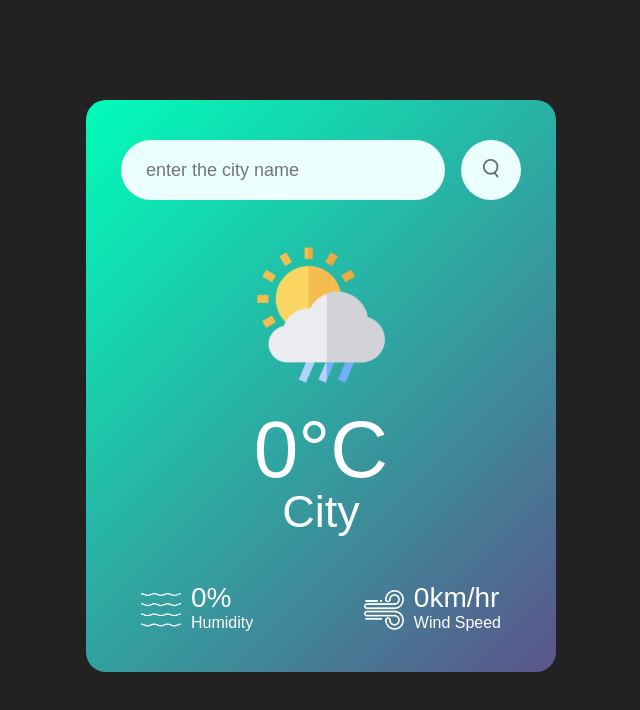
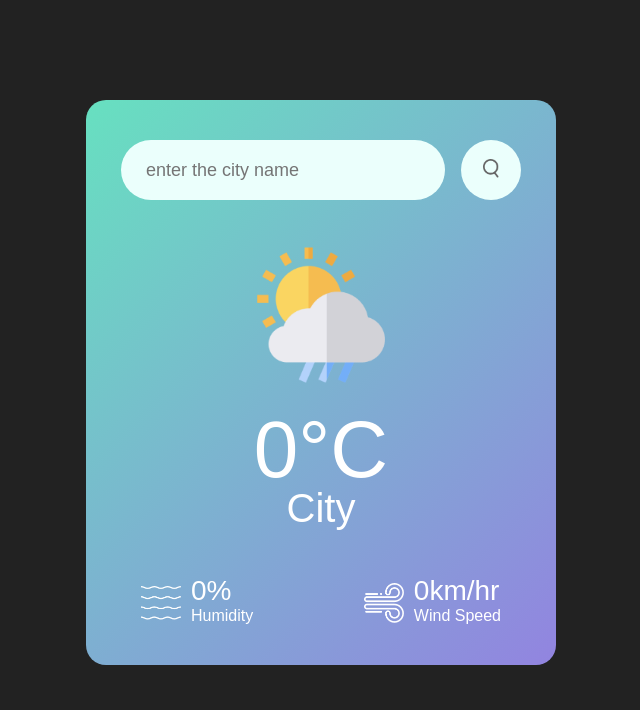
Before and after one commit to ShanmukhaSasank/Weather-App-Node, a website with bundled scripts: page src/index.html in a window 1280 px wide. Shown: the whole page, without its empty margins (319-959 px from the left). Built offline with nearby package versions, Linux system fonts and the light colour scheme; no server answers.

Commit message:
Did some styling

```diff
--- a/src/css/style.css
+++ b/src/css/style.css
@@ -1,26 +1,42 @@
-*{
+* {
     margin: 0;
     padding: 0;
     font-family: 'Poppins', sans-serif;
     box-sizing: border-box;
 }
-
-body{
+body {
     background-color: #222;
 }
 
+.container {
+    display: flex;
+    justify-content: flex-end;
+    align-items: center;
+    width: 100%;
+}
+.button {
+    margin-right: 10px;
+    height: 30px;
+    width: 50px;
+    cursor: pointer;
+}
+
 .card{
-    width : 90%;
+    width: 90%;
     max-width: 470px;
     margin: 100px auto 0;
-    background: linear-gradient(135deg, #00feba, #5b548a);
+    background: linear-gradient(135deg,#67e0c0,#9284e0);
     color: #fff;
     border-radius: 20px;
+    text-align: center;
     padding: 40px 35px;
-    text-align: center;
+    user-select: none;
+    -moz-user-select: none;
+    -webkit-user-select: none;
+    -ms-user-select: none;
 }
 
-.search{
+.search {
     width: 100%;
     display: flex;
     align-items: center;
@@ -44,6 +60,7 @@ body{
     border: 0;
     outline: 0;
     background: #ebfffc;
+    color: #555;
     border-radius: 50%;
     width: 60px;
     height: 60px;
@@ -52,11 +69,20 @@ body{
 
 .search button img{
     width: 16px;
+    user-select: none;
+    -moz-user-select: none;
+    -webkit-user-select: none;
+    -ms-user-select: none;
 }
 
 .weather-icon{
-    width: 170px;
+    width:170px;
     margin-top: 30px;
+    user-select: none;
+    -moz-user-select: none;
+    -webkit-user-select: none;
+    -ms-user-select: none;
+    pointer-events: none;
 }
 
 .weather h1{
@@ -65,13 +91,12 @@ body{
 }
 
 .weather h2{
-    font-size: 45px;
+    font-size: 40px;
     font-weight: 400;
     margin-top: -10px;
 }
 
 .details{
-    margin-top: 40px;
     display: flex;
     align-items: center;
     justify-content: space-between;
@@ -79,7 +104,7 @@ body{
     margin-top: 50px;
 }
 
-.col {
+.col{
     display: flex;
     align-items: center;
     text-align: left;
@@ -88,6 +113,11 @@ body{
 .col img{
     width: 40px;
     margin-right: 10px;
+    user-select: none;
+    -moz-user-select: none;
+    -webkit-user-select: none;
+    -ms-user-select: none;
+    pointer-events: none;
 }
 
 .humidity, .wind{
```
